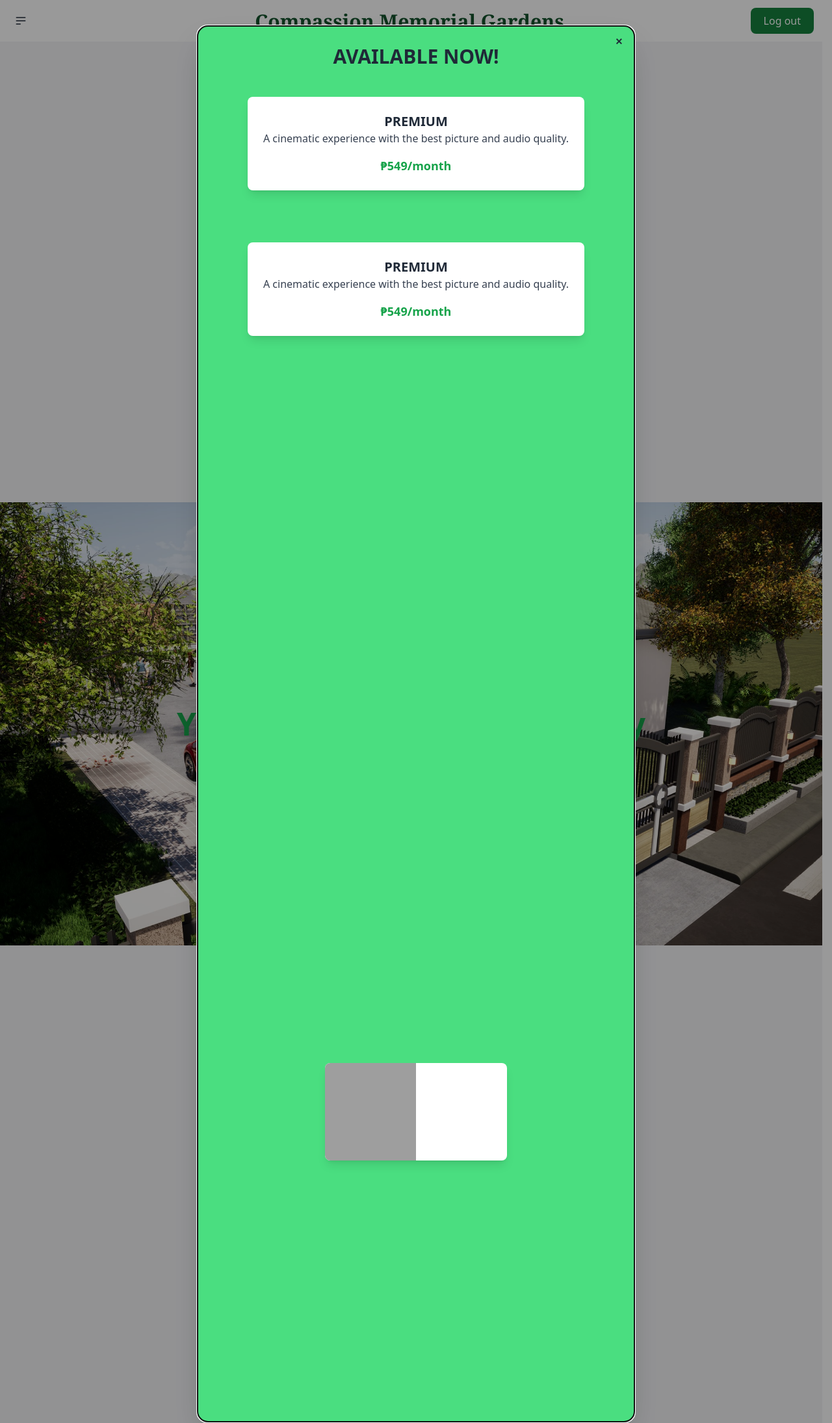
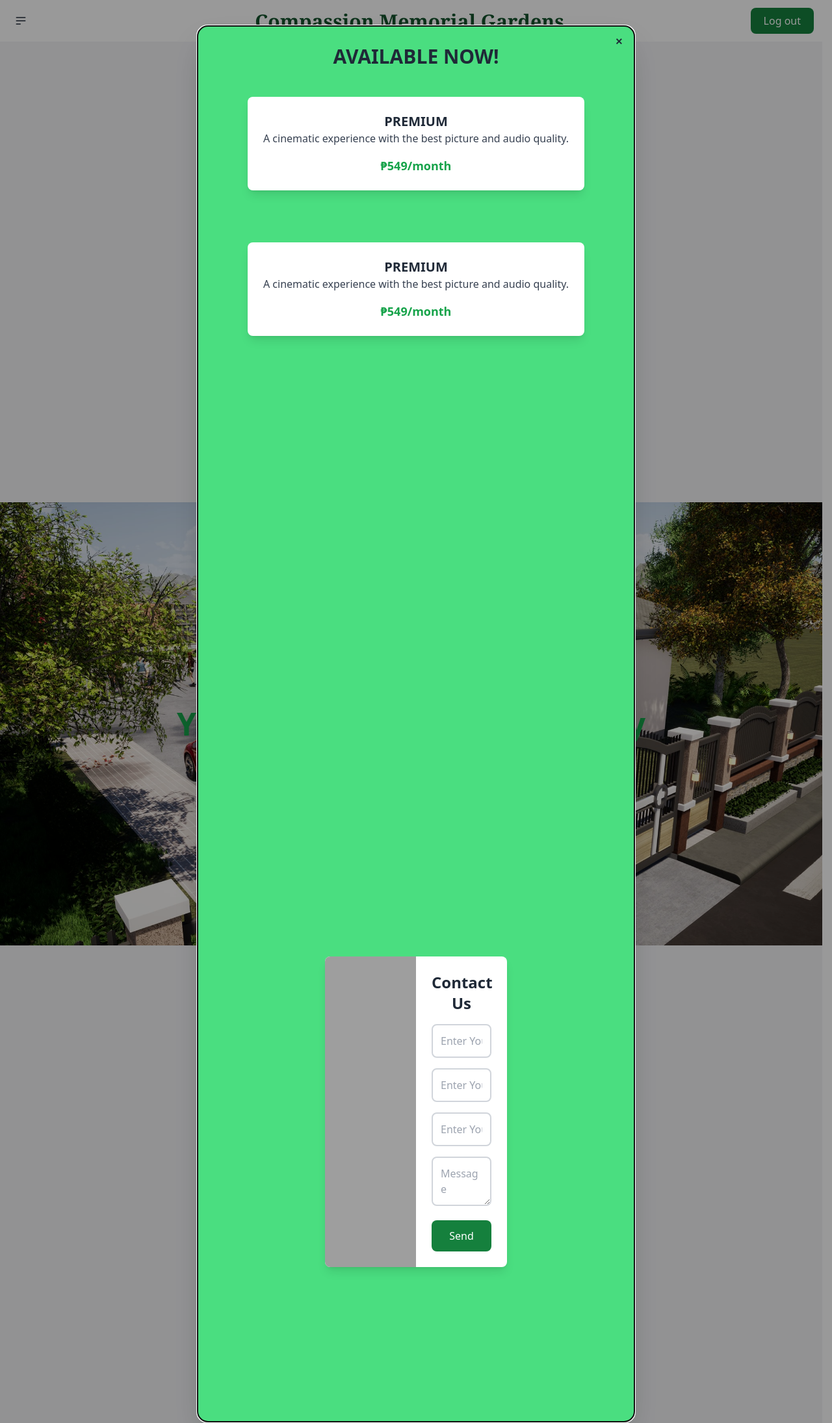
Before and after one commit to Bombastiksideeye/CEMETERY-MANAGEMENT-SYSTEM, a PHP site: page /UI.php in a window 1280 px wide, after a click on "Reserve Now". Shown: the top 2190 px of the page at 65% size. Run offline with PHP 8.4, Linux system fonts and the light colour scheme; some libraries are stand-ins or nearby versions; grey boxes are pictures that could not be loaded.

Commit message:
Add files via upload

```diff
--- a/UI.php
+++ b/UI.php
@@ -141,5 +141,18 @@
             </div>
 
 
+            <div class="w-full md:w-1/2 p-6">
+                <h2 class="text-2xl font-bold mb-4 text-center">Contact Us</h2>
+                <input type="text" class="w-full p-3 mb-4 border-2 border-gray-300 rounded-lg focus:outline-none focus:border-green-800" placeholder="Enter Your Name">
+                <input type="text" class="w-full p-3 mb-4 border-2 border-gray-300 rounded-lg focus:outline-none focus:border-green-800" placeholder="Enter Your Email">
+                <input type="text" class="w-full p-3 mb-4 border-2 border-gray-300 rounded-lg focus:outline-none focus:border-green-800" placeholder="Enter Your Phone">
+                <textarea class="w-full p-3 mb-4 border-2 border-gray-300 rounded-lg focus:outline-none focus:border-green-800" placeholder="Message"></textarea>
+                <button class="w-full p-3 bg-green-700 text-white rounded-lg hover:bg-green-800">Send</button>
+            </div>
+        </div>
+    </div>
+                </div>
+
+
 </body>
 </html>
```
